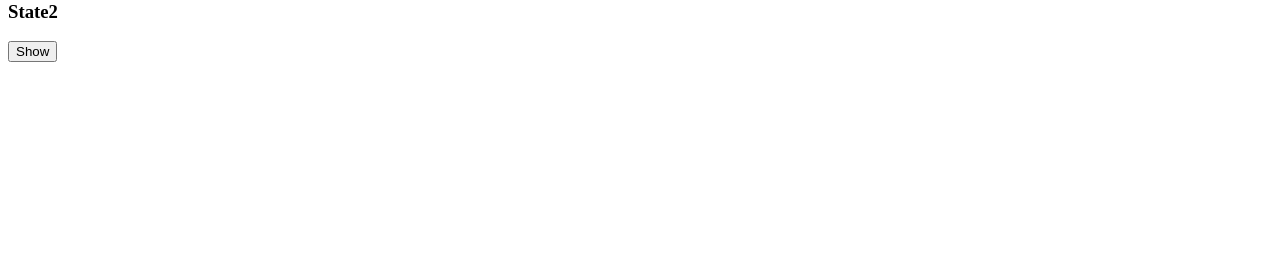
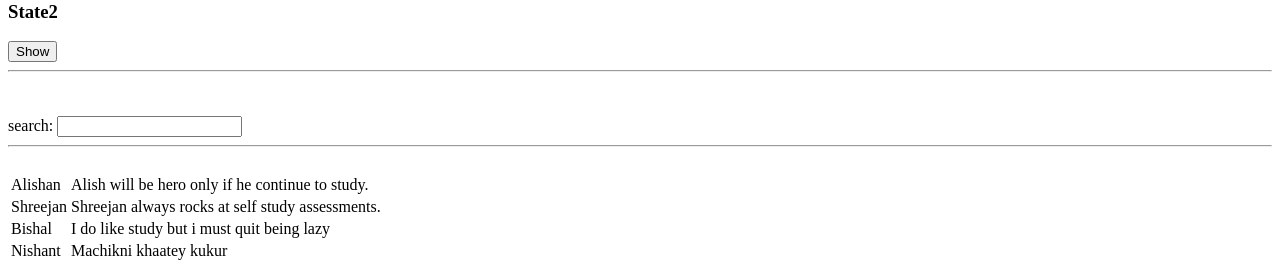
Before and after one commit to bishalkunwar/ReactJSLearning, a React (Create React App) app in the folder learning_try/: page / in a window 1280 px wide. Shown: the part 3361-3629 px from the top of the page. Before the commit the page ends 3431 px from the top, so only its background shows below. Built offline with nearby package versions, Linux system fonts and the light colour scheme.

Commit message:
playing with same state to multiple values and list data

```diff
--- a/learning_try/src/App.js
+++ b/learning_try/src/App.js
@@ -227,6 +227,7 @@ import App1 from "./Components/Todo/App1";
 import Picture from "./Components/ManagingState/App2";
 import FormShowData from "./Components/ManagingState/FormShowEdit";
 import SharingStates from "./Components/SharingStateBetweenComponents/SharedComponents";
+import FilterLists from "./Components/SharingStateBetweenComponents/StateSetToSearchReduce";
 
 export default function App(){
   return(
@@ -257,6 +258,8 @@ export default function App(){
       <FormShowData/>
       <hr/><br/><br/>
       <SharingStates/>
+      <hr/><br/><br/>
+      <FilterLists/>
 
     </div>
 
--- /dev/null
+++ b/learning_try/src/Components/SharingStateBetweenComponents/StateSetToSearchReduce.js
@@ -0,0 +1,47 @@
+import { useState } from "react";
+import { filterItems, data } from "./data";
+
+export default function FilterLists(){
+    const[query, setQuery] = useState('');
+    const result = filterItems(data, query);
+
+    function handleChange(e){
+        setQuery(e.target.value);
+    };
+
+    return(
+        <>
+            <SearchBar query={query} onChange={handleChange}/>
+
+            <br/><hr/><br/>
+            <List item={result}/>
+        </>
+    )
+}
+
+function SearchBar({query, onChange}){
+
+    return(
+        <label>
+            search: {' '}
+            <input value={query} onChange={onChange}/>
+        </label>
+    )
+}
+
+function List({item}){
+
+    return(
+        <table>
+            <tbody>
+                {item.map(data=>(
+                    <tr key={data.id}>
+                        <td>{data.name}</td>
+                        <td>{data.desc}</td>
+                    </tr>
+                ))}
+            </tbody>
+        </table>
+    );
+
+}
--- /dev/null
+++ b/learning_try/src/Components/SharingStateBetweenComponents/data.js
@@ -0,0 +1,25 @@
+export function filterItems(items, query){
+    query = query.toLowerCase();
+    const result = items.filter(item=>item.name.split(' ').some(word=> word.toLowerCase().startsWith(query)))
+    return result;
+};
+
+export const data = [
+    {
+        id: 1,
+        name: "Alishan",
+        desc: "Alish  will be hero only if he continue to study.",
+    }, {
+        id: 2,
+        name: "Shreejan",
+        desc: "Shreejan always rocks at self study assessments.",
+    }, {
+        id: 3,
+        name: "Bishal",
+        desc: "I do like study but i must quit being lazy",
+    }, {
+        id: 4,
+        name: "Nishant",
+        desc: "Machikni khaatey kukur",
+    }
+];
```
